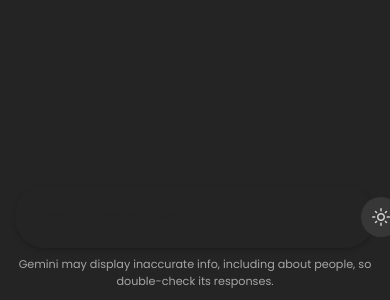
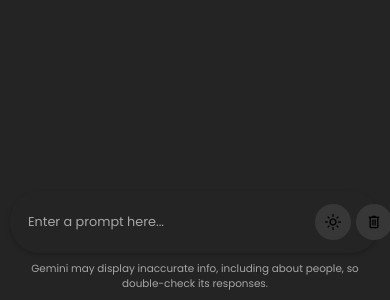
Before and after one commit to Mujtaba-oop/Ai-project, a plain HTML site: page index.html in a window 390 px wide. Shown: the part 544-844 px from the top of the page. Drawn offline with nearby package versions, Linux system fonts and the light colour scheme.

```diff
--- a/style.css
+++ b/style.css
@@ -7,7 +7,7 @@
     font-family: "Poppins", sans-serif;
 }
 :root {
-    --text-color: #d1d1d1;
+    --text-color: #000000;
     --placeholder-color: #A6A6A6;
     --primary-bg: #242424;
     --secondary-bg: #373737;
@@ -79,7 +79,7 @@
     flex: 1;
     border: none;
     outline: none;
-    background-color: var(--primary-bg);
+    background: transparent;
     color: var(--text-color);
     font-size: 1rem;
     padding: 0 10px;
@@ -87,7 +87,7 @@
 }
 
 .typing-input::placeholder {
-    color: var(--primary-bg);
+    color: var(--placeholder-color);
 }
 
 .icon {
@@ -136,6 +136,36 @@
     text-align: center;
 }
 
+/* ----------------------------------- */
+/* MOBILE RESPONSIVE STYLING */
+/* ----------------------------------- */
+@media (max-width: 768px) {
+    .input-wrapper {
+        flex-wrap: nowrap; /* Ensure input and button stay on the same line */
+    }
+
+    .typing-input {
+        font-size: 0.9rem;
+        padding: 10px 12px;
+    }
+
+    .icon {
+        height: 40px;
+        width: 40px;
+        font-size: 20px;
+    }
+
+    .action-buttons {
+        margin-left: 0;
+        gap: 5px;
+    }
+
+    .disc {
+        font-size: 0.7rem;
+        margin-top: 8px;
+    }
+}
+
 
 /* **************************************chat-list****************************** */
 .chat-list{
@@ -162,8 +192,9 @@
     margin: 1rem auto ;
     align-items: flex-start;
     background-color:var(--secondary-bg);
+    box-shadow: 2px 2px 1px 1px rgba(0, 0, 0, 0.3);
     border-radius: 1rem;
-     overflow: auto;
+   overflow: auto;
     padding: 1rem;
 }
 .message-content img{
@@ -176,34 +207,33 @@
 
 }
 .try{
-    padding:1rem;
+    padding: 0 1rem;
 }
-@media (max-width: 768px) {
+@media (max-width: 480px) {
     .message-content{
         max-width: 350px;
     }
+    .typing-area {
+        padding: 8px 10px;
+    }
+
     .input-wrapper {
-        flex-wrap: nowrap; /* Ensure input and button stay on the same line */
+        padding: 8px;
+        gap: 5px; /* Reduce spacing for smaller screens */
     }
 
     .typing-input {
-        font-size: 0.9rem;
-        padding: 10px 12px;
+        font-size: 0.8rem;
+        padding: 8px 10px;
     }
 
     .icon {
-        height: 40px;
-        width: 40px;
-        font-size: 20px;
-    }
-
-    .action-buttons {
-        margin-left: 0;
-        gap: 5px;
+        height: 36px;
+        width: 36px;
+        font-size: 18px;
     }
 
     .disc {
-        font-size: 0.7rem;
-        margin-top: 8px;
+        font-size: 0.65rem;
     }
 }
```
